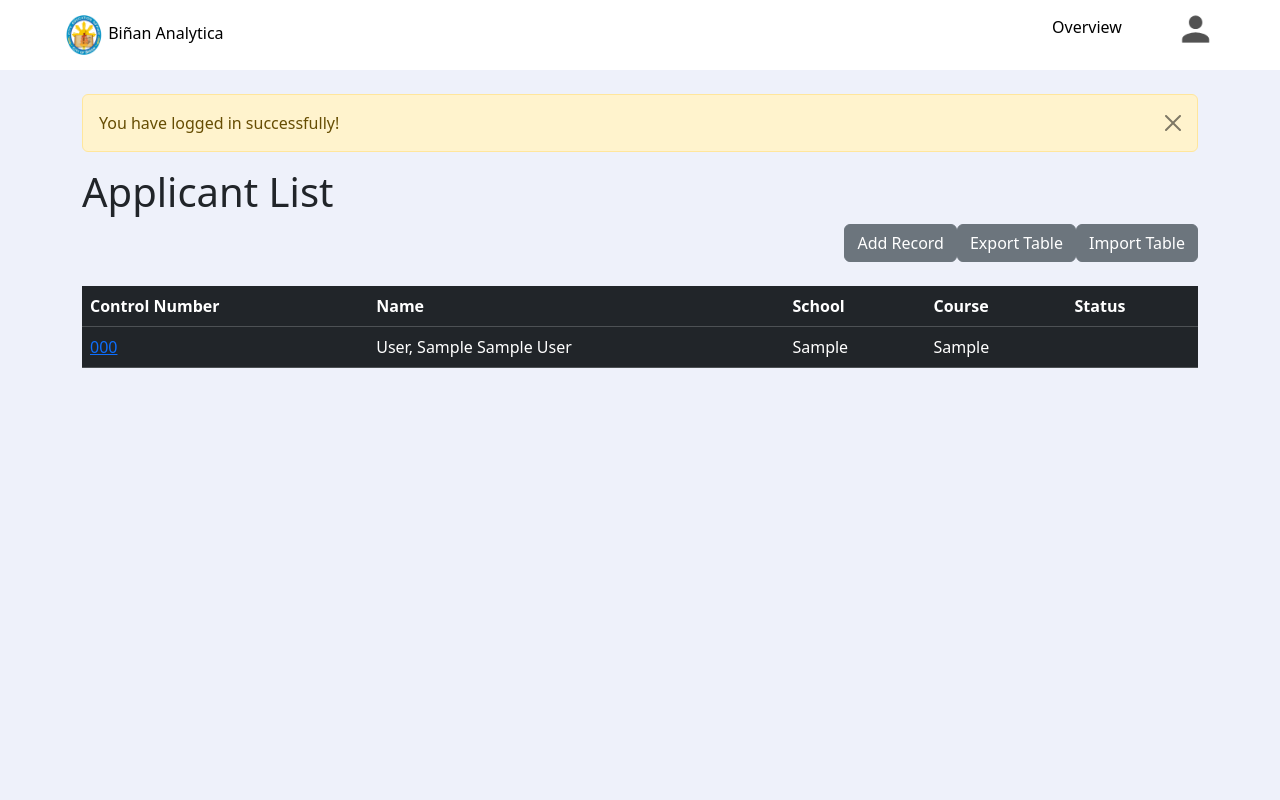
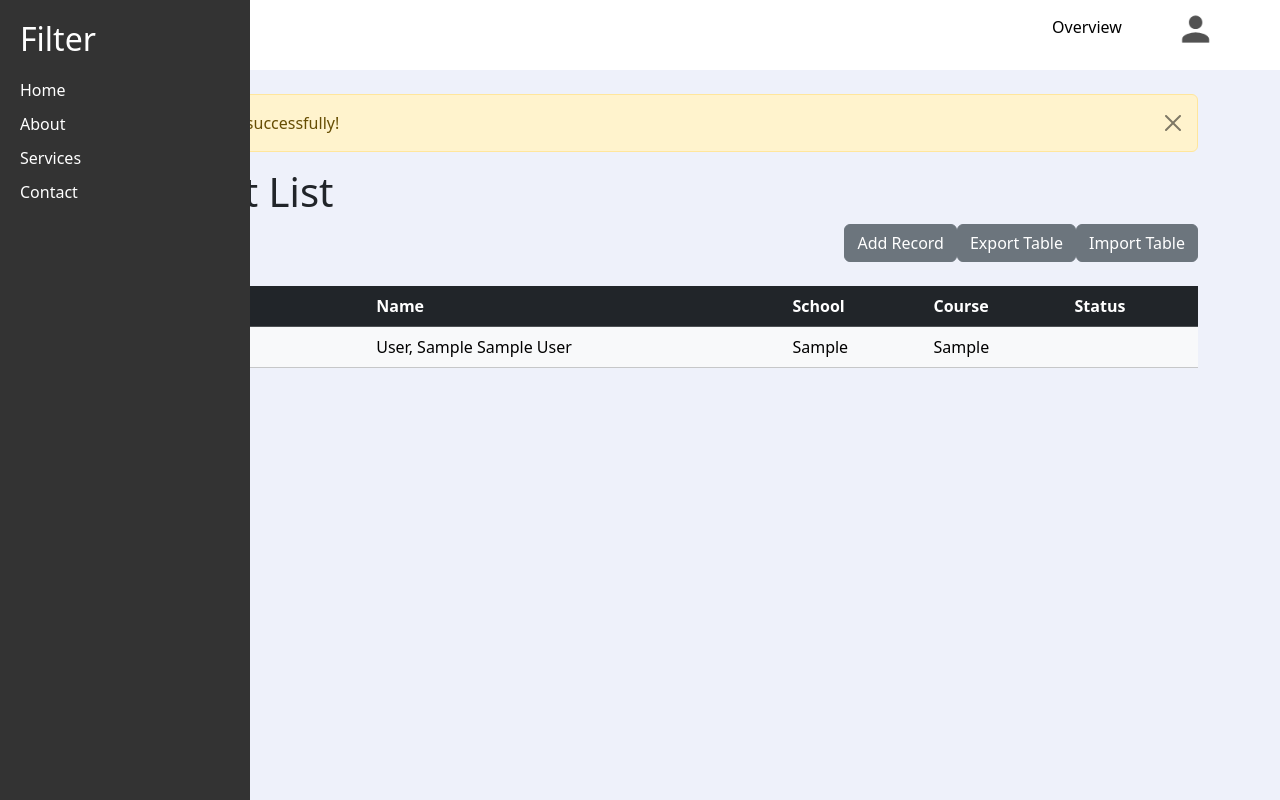
Before and after one commit to Cjeffrey125/Analytics, a Django app: page /Applicant_List/ in a window 1280 px wide. Run offline with Django 4.2, Linux system fonts and the light colour scheme; a user stored in the database is signed in; tables that the repository leaves empty hold one stand-in row (values such as "Sample post").

Commit message:
10/15/2023

```diff
--- a/project/base/resources.py
+++ b/project/base/resources.py
@@ -43,8 +43,6 @@ class CollegeStudentApplicationResource(resources.ModelResource):
     guardian_occupation = fields.Field(column_name='Guardian Occupation', attribute ='guardian_occupation')
     guardian_employer = fields.Field(column_name= 'Guardian Employer', attribute = 'guardian_employer')
 
-
-
     def dehydrate_date_of_birth(self, obj):
         try:
             return parse_date(obj.date_of_birth)
--- a/project/base/static/css/main.css
+++ b/project/base/static/css/main.css
@@ -125,7 +125,43 @@ nav ul li a {
 
 /* --------------------------------------- */
 
-/* Table Dropdown */
+/* Sidebar */
+.sidebar {
+    height: 100%;
+    width: 250px;
+    position: fixed;
+    top: 0;
+    left: 0;
+    background-color: #333;
+    padding: 20px;
+    color: #fff;
+}
+
+.sidebar h2 {
+    margin-bottom: 20px;
+}
+
+.sidebar ul {
+    list-style-type: none;
+    padding: 0;
+}
+
+.sidebar ul li {
+    margin-bottom: 10px;
+}
+
+.sidebar ul li a {
+    color: #fff;
+    text-decoration: none;
+}
+
+.sidebar ul li a:hover {
+    text-decoration: underline;
+}
 
 
-  /* --------------------------------------- */
+.content {
+    margin-left: 270px;
+    padding: 20px;
+}
+/* --------------------------------------- */
--- a/project/base/templates/applicant_list.html
+++ b/project/base/templates/applicant_list.html
@@ -3,53 +3,51 @@
 {% block content %}
 
   {% if user.is_authenticated %}
+    <div class="d-flex">
+      <div class="sidebar">
+        {% include 'sidebar_filter.html' %}
+      </div>
 
+      <div class="main-content flex-grow-1">
         <h1>Applicant List</h1>
 
-
         <div class="d-flex justify-content-end">
-      <a href = "{% url 'add_record' %}" class="btn btn-secondary">Add Record</a>
+          <a href="{% url 'add_record' %}" class="btn btn-secondary">Add Record</a>
           <a href="{% url 'export' %}" class="btn btn-secondary" data-toggle="modal" data-target="#exportModal">Export Table</a>
           <a href="{% url 'import' %}" class="btn btn-secondary" data-toggle="modal" data-target="#exportModal">Import Table</a>
         </div>
 
-
-
+        {% if StudentRecords %}
           <br/>
-        <table class="table table-dark table-hover">
-        <thead>
+          <table class="table table-light table-hover">
+            <thead class="table-dark">
               <tr>
                 <th scope="col">Control Number</th>
                 <th scope="col">Name</th>
                 <th scope="col">School</th>
                 <th scope="col">Course</th>
                 <th scope="col">Status</th>
-
               </tr>
             </thead>
             <tbody>
-
-        {% if StudentRecords %}
               {% for student_record in StudentRecords %}
                 <tr>
-                <td><a href = "{% url 'student_info' student_record.id  %}">{{ student_record.control_number }}</a></td>
+                  <td><a href="{% url 'student_info' student_record.id %}">{{ student_record.control_number }}</a></td>
                   <td>{{ student_record }}</td>
                   <td>{{ student_record.school }}</td>
                   <td>{{ student_record.course }}</td>
-                <td>{{ student_record.status }}
-                </td>
+                  <td>{{ student_record.status }}</td>
                 </tr>
               {% endfor %}
-
             </tbody>
           </table>
-
         {% else %}
-      <p>No student records found.</p>
+          <div class="d-flex justify-content-center">
+            <h1>No student records found.</h1>
+          </div>
         {% endif %}
-
       </div>
-
+    </div>
   {% endif %}
 
 {% endblock %}
--- a/project/base/templates/applicants_info.html
+++ b/project/base/templates/applicants_info.html
@@ -10,7 +10,7 @@
     </div>
     <div class = "card-body">
         <p class ="card-text">
-        {{ StudentRecords.id }}<br/>
+        {{ StudentRecords.control_number }}<br/>
         <!-- personal data -->
         <p>Name : {{ StudentRecords }} </p>
 
--- a/project/base/templates/import.html
+++ b/project/base/templates/import.html
@@ -1,13 +1,12 @@
 {% extends 'base.html' %}
 
 {% block content %}
-    <h1>Import Excel Data</h1>
+    <h2>Import Excel Data</h2>
     <form method="post" enctype="multipart/form-data">
         {% csrf_token %}
         {{ form.as_p }}
         <button type="submit">Import</button>
     </form>
 </body>
-</html>
 
 {% endblock %}
--- /dev/null
+++ b/project/base/templates/sidebar_filter.html
@@ -0,0 +1,21 @@
+{% load static %}
+
+<!DOCTYPE html>
+<html>
+<head>
+    <link rel="stylesheet" href="{% static 'css/main.css' %}">
+</head>
+<body>
+    <div class="sidebar">
+        <h2>Filter</h2>
+        <ul>
+            <li><a href="#">Home</a></li>
+            <li><a href="#">About</a></li>
+            <li><a href="#">Services</a></li>
+            <li><a href="#">Contact</a></li>
+        </ul>
+    </div>
+
+
+</body>
+</html>
--- a/project/base/views.py
+++ b/project/base/views.py
@@ -1,46 +1,83 @@
 from django.shortcuts import render,redirect
 from django.contrib.auth import authenticate, login, logout
 from django.contrib import messages
-from project.forms import SignUpForm, AddApplicantForm, ExportForm, ExcelImportForm
+from project.forms import SignUpForm, AddApplicantForm, ExportForm, ApplicantUploadForm
 from .models import CollegeStudentApplication
 from django.db.models import Count
 from django.http import HttpResponse
 import csv
 
-from import_export.formats import base_formats
-from import_export.resources import ModelResource
-from tablib import Dataset
+import pandas as pd
+from import_export import resources
 
-class CollegeStudentApplicationResource(ModelResource):
+class CollegeStudentApplicationResource(resources.ModelResource):
     class Meta:
         model = CollegeStudentApplication
+        import_id_fields = ('Control Number',)
 
 #import ----------------------------------------------------------------------------------------------------------------------------------
+#problem fk nan&update
 def import_excel(request):
     if request.method == 'POST':
-        form = ExcelImportForm(request.POST, request.FILES)  # Get the form data
+        form = ApplicantUploadForm(request.POST, request.FILES)
+        if form.is_valid():
+            file = request.FILES['file']
+            df = pd.read_excel(file, na_values=["N/A", "-", "Not Available"])
+            applicant_count = 0
 
-        if form.is_valid():
-            excel_file = request.FILES['excel_file']
-            data = Dataset()
+            for index, row in df.iterrows():
+                applicant = CollegeStudentApplication(
+                    control_number=row['Control Number'],
+                    last_name=row['Surname'],
+                    first_name=row['Firstname'],
+                    middle_name=row['Middlename'],
+                    address=row['Address'],
+                    gender=row['Gender'],
+                    date_of_birth=row['Date of Birth'],
+                    place_of_birth=row['Place of Birth'],
+                    contact_no=row['Contact No.'],
+                    email_address=row['Email Address'],
+                    school=row['Preferred School'],
+                    course=row['Desired Course'],
+                    gwa=row['GWA'],
+                    rank=row['Rank'],
 
-            data.load(excel_file.read(), format='xlsx')
+                    jhs=row['JHS'],
+                    jhs_address=row['JHS Address'],
+                    jhs_educational_provider=row['JHS Education Provider'],
 
+                    shs=row['SHS'],
+                    shs_address=row['SHS Address'],
+                    shs_educational_provider=row['SHS Education Provider'],
 
-            resource = CollegeStudentApplicationResource()
-            result = resource.import_data(data, dry_run=False)
+                    father_name=row['Father Name'],
+                    father_voter_status=row['Father Voter Status'],
+                    father_educational_attainment=row['Father Educational Attainment'],
+                    father_employer=row['Father Employer'],
+                    father_occupation=row['Father Occupation'],
 
-            if result.has_errors():
+                    mother_name=row['Mother Name'],
+                    mother_voter_status=row['Mother Voter Status'],
+                    mother_educational_attainment=row['Mother Educational Attainment'],
+                    mother_employer=row['Mother Employer'],
+                    mother_occupation=row['Mother Occupation'],
 
-                pass
-            else:
+                    guardian_name=row['Legal Guardian'],
+                    guardian_voter_status=row['Guardian Voter Status'],
+                    guardian_educational_attainment=row['Guardian Educational Attainment'],
+                    guardian_employer=row['Guardian Employer'],
+                    guardian_occupation=row['Guardian Occupation'],
+                )
+                applicant.save()
+                applicant_count += 1
 
-                return render(request, 'import_success.html')
+            messages.success(request, f'{applicant_count} applicant(s) imported successfully.')
+            return redirect('applicant_list')
 
     else:
-        form = ExcelImportForm()
+        form = ApplicantUploadForm()
+    return render(request, 'import.html', {'form': form})
 
-    return render(request, 'import.html', {'form': form})
 #-----------------------------------------------------------------------------
 
 
--- a/project/project/forms.py
+++ b/project/project/forms.py
@@ -3,8 +3,8 @@ from django.contrib.auth.models import User
 from django import forms
 from base.models import CollegeStudentApplication
 
-class ExcelImportForm(forms.Form):
-    excel_file = forms.FileField(label='Select an Excel file')
+class ApplicantUploadForm(forms.Form):
+    file = forms.FileField()
 
 class SignUpForm(UserCreationForm):
     email = forms.EmailField(label = "", widget = forms.TextInput(attrs = {'class':'form-control', 'placeholder':'Email Address'}))
--- a/project/project/settings.py
+++ b/project/project/settings.py
@@ -38,9 +38,8 @@ INSTALLED_APPS = [
     'django.contrib.sessions',
     'django.contrib.messages',
     'django.contrib.staticfiles',
+    'base',
     'import_export',
-
-    'base',
 ]
 
 MIDDLEWARE = [
```
Also changed, not shown: 1 other file. Lines whose indentation alone changed are shown as unchanged.
